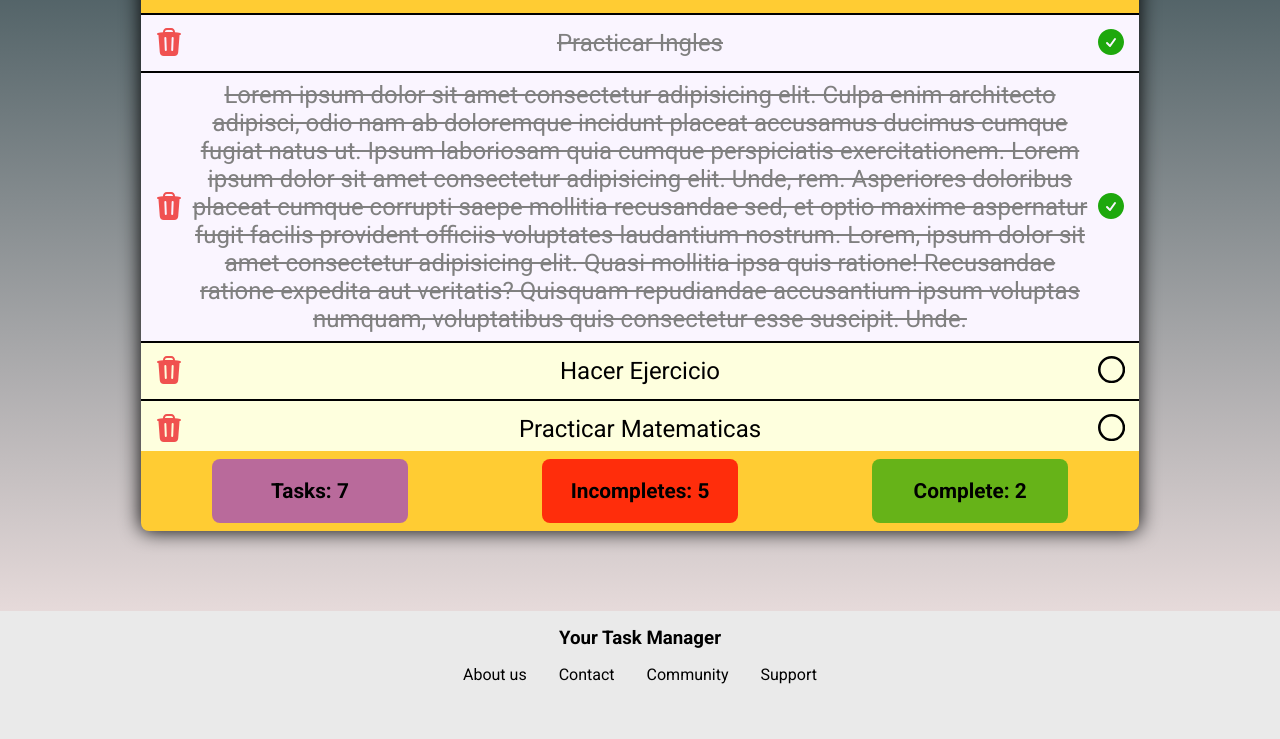
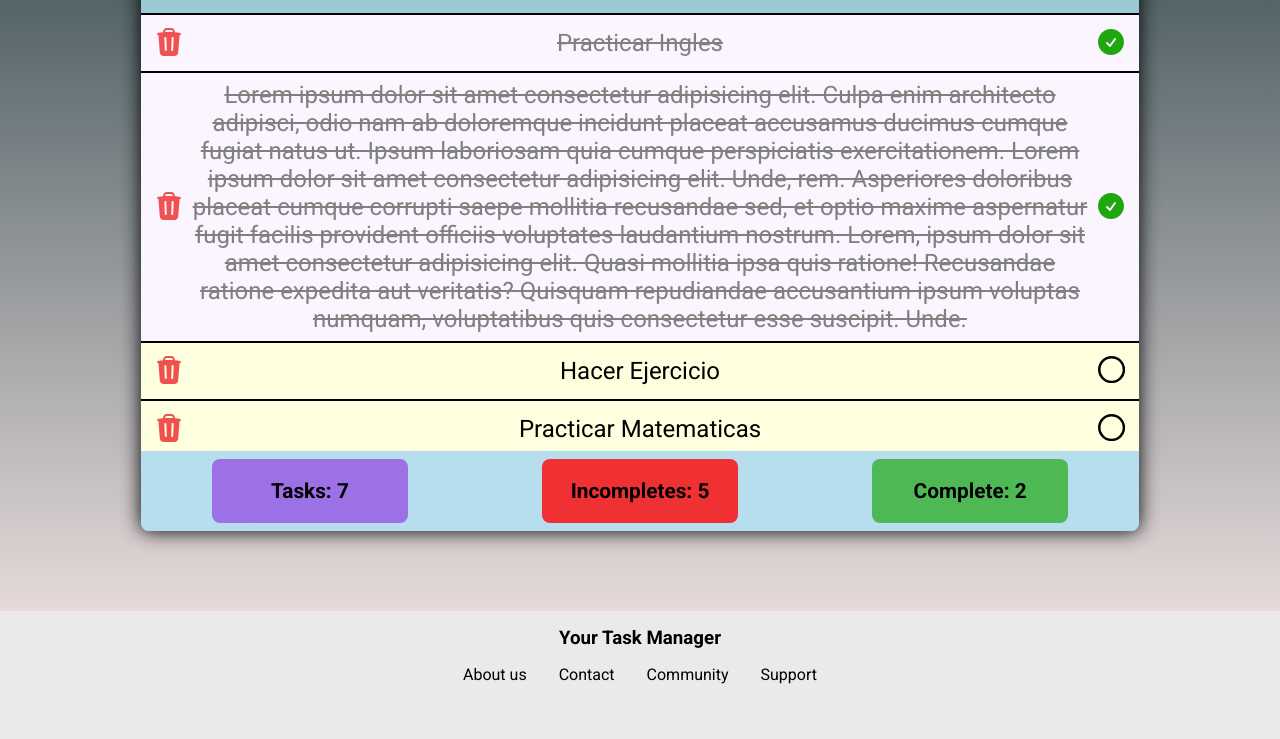
Before and after one commit to AlejandroPGz/Todo-App, a plain HTML site: page app.html in a window 1280 px wide. Shown: the part 253-992 px from the top of the page. Drawn offline with Linux system fonts and the light colour scheme.

Commit message:
cambio de fondo

```diff
--- a/indexAPP.css
+++ b/indexAPP.css
@@ -64,7 +64,8 @@ background: linear-gradient(to bottom, #274046, #E6DADA); /* W3C, IE 10+/ Edge,
     height: 80%;
     box-shadow: 0px 0px 20px 0px;
     justify-content: center;
-   background-color: #ffcc33;
+    background: rgb(181,223,240);
+background: linear-gradient(0deg, rgba(181,223,240,0.9585084033613446) 0%, rgba(178,237,247,0.7120098039215687) 100%);
 
 
 }
```
